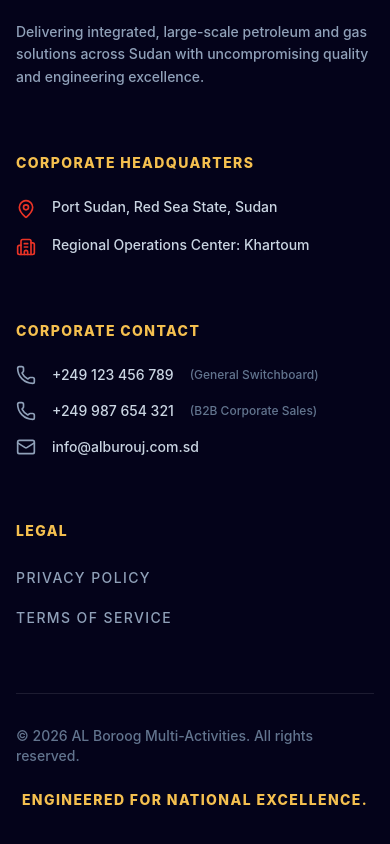
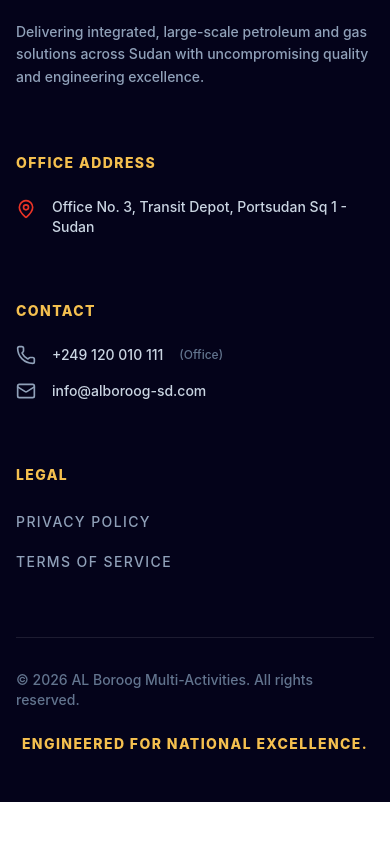
Before and after one commit to basharelhusseiny/al-borooog, a React (Vite) app: page /operations in a window 390 px wide. Shown: the part 4627-5471 px from the top of the page. After the commit the page ends 5429 px from the top, so only its background shows below. Built offline with nearby package versions, Linux system fonts and the light colour scheme.

Commit message:
feat: implement responsive header and home page sections including hero, contact CTA, and why-us components

```diff
--- a/src/data/translations.js
+++ b/src/data/translations.js
@@ -146,12 +146,10 @@
     footer: {
       tagline:
         "Delivering integrated, large-scale petroleum and gas solutions across Sudan with uncompromising quality and engineering excellence.",
-      hq: "Corporate Headquarters",
-      loc1: "Port Sudan, Red Sea State, Sudan",
-      loc2: "Regional Operations Center: Khartoum",
-      contact: "Corporate Contact",
-      phone1: "(General Switchboard)",
-      phone2: "(B2B Corporate Sales)",
+      hq: "Office Address",
+      loc1: "Office No. 3, Transit Depot, Portsudan Sq 1 - Sudan",
+      contact: "Contact",
+      phone1: "(Office)",
       legal: "Legal",
       privacy: "Privacy Policy",
       terms: "Terms of Service",
@@ -307,12 +305,10 @@
     footer: {
       tagline:
         "شركة البروج للأنشطة المتعددة. تقديم حلول متكاملة للبترول والغاز في جميع أنحاء السودان بجودة وتميز هندسي.",
-      hq: "المقر الرئيسي للشركة",
-      loc1: "بورتسودان، ولاية البحر الأحمر، السودان",
-      loc2: "مركز العمليات الإقليمي: الخرطوم",
-      contact: "الاتصال المؤسسي",
-      phone1: "(السنترال العام)",
-      phone2: "(مبيعات الشركات)",
+      hq: "عنوان المكتب",
+      loc1: "مكتب رقم 3، مستودع الترانزيت، بورتسودان مربع 1 - السودان",
+      contact: "اتصل بنا",
+      phone1: "(المكتب)",
       legal: "قانوني",
       privacy: "سياسة الخصوصية",
       terms: "شروط الخدمة",
--- a/src/layout/footer/Footer.jsx
+++ b/src/layout/footer/Footer.jsx
@@ -12,7 +12,7 @@
         <div className="grid grid-cols-1 md:grid-cols-2 lg:grid-cols-4 gap-16 mb-16">
           <div className="lg:col-span-1">
             <div className="flex flex-col items-start mb-6">
-              <img src="/1.png" alt="AL BURUJ" className="h-32 w-auto mb-2" />
+              <img src="/1.png" alt="AL Boroog" className="h-32 w-auto mb-2" />
               <span className="text-white text-xs tracking-[0.2em] font-bold uppercase opacity-80">
                 {t("nav.subtitle")}
               </span>
@@ -31,13 +31,6 @@
                 <MapPin size={20} className="text-[#ea3326] shrink-0 mt-0.5" />{" "}
                 <span>{t("footer.loc1")}</span>
               </li>
-              <li className="flex gap-4 items-start">
-                <Building2
-                  size={20}
-                  className="text-[#ea3326] shrink-0 mt-0.5"
-                />{" "}
-                <span>{t("footer.loc2")}</span>
-              </li>
             </ul>
           </div>
 
@@ -51,19 +44,9 @@
                   size={20}
                   className="text-slate-400 group-hover:text-white transition-colors"
                 />{" "}
-                <span dir="ltr">+249 123 456 789</span>{" "}
+                <span dir="ltr">+249 120 010 111</span>{" "}
                 <span className="text-xs text-slate-500">
                   {t("footer.phone1")}
-                </span>
-              </li>
-              <li className="flex gap-4 items-center group cursor-pointer hover:text-white transition-colors">
-                <Phone
-                  size={20}
-                  className="text-slate-400 group-hover:text-white transition-colors"
-                />{" "}
-                <span dir="ltr">+249 987 654 321</span>{" "}
-                <span className="text-xs text-slate-500">
-                  {t("footer.phone2")}
                 </span>
               </li>
               <li className="flex gap-4 items-center group cursor-pointer hover:text-white transition-colors">
@@ -71,7 +54,7 @@
                   size={20}
                   className="text-slate-400 group-hover:text-white transition-colors"
                 />{" "}
-                info@alburouj.com.sd
+                info@alboroog-sd.com
               </li>
             </ul>
           </div>
--- a/src/layout/header/Header.jsx
+++ b/src/layout/header/Header.jsx
@@ -49,7 +49,7 @@
             className="flex-shrink-0 flex items-center cursor-pointer group"
             onClick={() => navigate("/")}
           >
-            <img src="/1.png" alt="AL BURUJ" className="h-28 w-auto" />
+            <img src="/1.png" alt="AL Boroog" className="h-28 w-auto" />
           </div>
 
           {/* Desktop Links */}
--- a/src/pages/home/HomeContactCta.jsx
+++ b/src/pages/home/HomeContactCta.jsx
@@ -33,13 +33,13 @@
                   <div className="w-10 h-10 rounded-full bg-white/10 flex items-center justify-center">
                     <Phone size={20} className="text-[#f5c04f]" />
                   </div>
-                  <span>+249 123 456 789</span>
+                  <span>+249 120 010 111</span>
                 </div>
                 <div className="flex items-center gap-3 text-white font-bold tracking-wide">
                   <div className="w-10 h-10 rounded-full bg-white/10 flex items-center justify-center">
                     <Mail size={20} className="text-[#f5c04f]" />
                   </div>
-                  <span>info@alburouj.com.sd</span>
+                  <span>info@alboroog-sd.com</span>
                 </div>
               </div>
             </div>
--- a/src/pages/home/HomeHeroSection.jsx
+++ b/src/pages/home/HomeHeroSection.jsx
@@ -28,7 +28,7 @@
       >
         <img
           src="https://images.unsplash.com/photo-1516937941344-00b4e0337589?q=80&w=2800&auto=format&fit=crop"
-          alt="AL Burouj Energy Infrastructure"
+          alt="AL Boroog Energy Infrastructure"
           className="w-full h-full object-cover scale-110"
           style={{ opacity: 0.8 }}
         />
--- a/src/pages/home/HomeWhyUsSection.jsx
+++ b/src/pages/home/HomeWhyUsSection.jsx
@@ -15,7 +15,7 @@
   {
     icon: BarChart3,
     title: "End-to-End Supply Control",
-    desc: "Unlike intermediaries, AL Burouj owns every stage — import, storage, transport, and station construction. This vertical integration eliminates dependency, reduces cost, and guarantees product integrity from manifest to pump.",
+    desc: "Unlike intermediaries, AL Boroog owns every stage — import, storage, transport, and station construction. This vertical integration eliminates dependency, reduces cost, and guarantees product integrity from manifest to pump.",
   },
   {
     icon: Route,
--- a/src/pages/home/index.jsx
+++ b/src/pages/home/index.jsx
@@ -13,7 +13,7 @@
       {/* 1. Hero — full screen cinematic */}
       <HomeHeroSection />
 
-      {/* 2. Why AL Burouj — stats + 3 pillars */}
+      {/* 2. Why AL Boroog — stats + 3 pillars */}
       <HomeWhyUsSection />
 
       {/* 3. National Impact — split layout with image highlight */}
```
